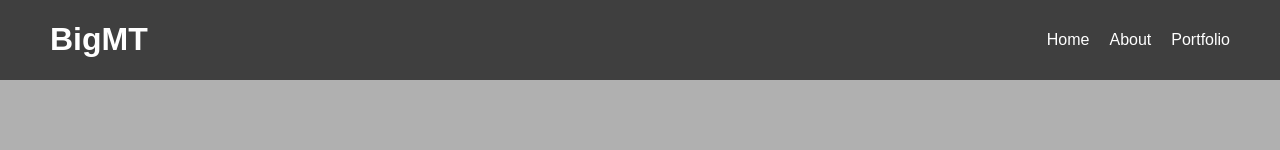
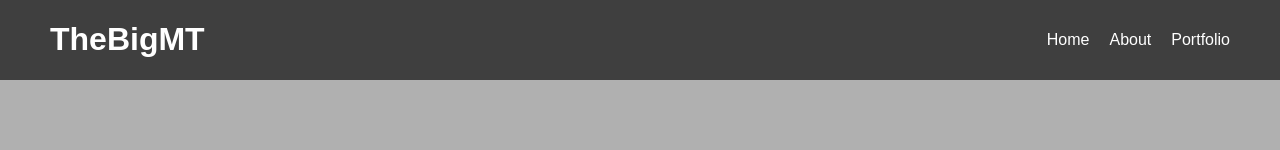
Before and after one commit to TheBigMT/my-example-site, a plain HTML site: page index.html in a window 1280 px wide. Shown: the top 150 px of the page. Drawn offline with Linux system fonts and the light colour scheme; a web font is replaced by a local one.

Commit message:
Update index.html
The

```diff
--- a/index.html
+++ b/index.html
@@ -12,7 +12,7 @@
   <link href="https://fonts.googleapis.com/css2?family=Tourney:ital,wght@0,400;0,700;1,400&display=swap" rel="stylesheet">
 
   <div class="header">
-    <h1>BigMT</h1>
+    <h1>TheBigMT</h1>
 
     <ul class="nav">
       <li><a href="index.html">Home</a></li>
```
